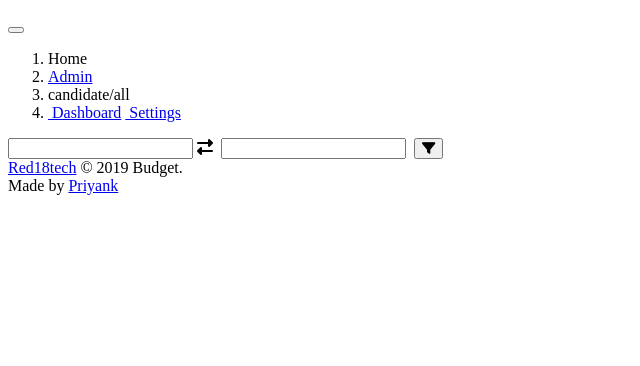
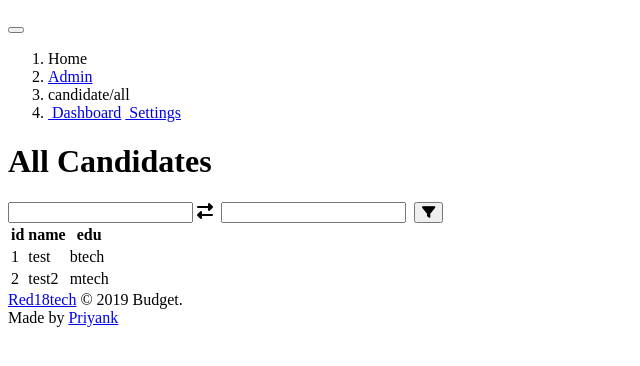
Before and after one commit to priyank-py/HRPannel, a Django app: page /candidate/all in a window 1280 px wide. Shown: the part 330-696 px from the top of the page, without its empty margins (0-640 px from the left). Run offline with Django 3.2, Linux system fonts and the light colour scheme; some libraries are stand-ins or nearby versions.

Commit message:
export csv, table for all candidates

```diff
--- a/candidates/models.py
+++ b/candidates/models.py
@@ -121,7 +121,7 @@ class HRRemark(models.Model):
         verbose_name_plural = _("HRRemarks")
 
     def __str__(self):
-        return f'{self.hr.name} review {self.candidate.name}'
+        return f'{self.hr.user.username} review {self.candidate.name}'
 
     def get_absolute_url(self):
         return reverse("HRRemark_detail", kwargs={"pk": self.pk})
--- a/candidates/urls.py
+++ b/candidates/urls.py
@@ -1,6 +1,9 @@
 from django.urls import path
 from . import views
+from django.views.generic import TemplateView
 
 urlpatterns = [
     path('all', views.all_candidates, name="all_candidates"),
+    # path('bout/', TemplateView.as_view(template_name="about.html")),
+    # path('about/', vGreetingView.as_view(greeting="G'day")),
 ]
--- a/templates/candidates/all.html
+++ b/templates/candidates/all.html
@@ -3,13 +3,37 @@
 
 {% block content %}
 
-<div class="container-fluid text-center filter-fields">
+<div class="container-fluid my-5 mx-auto text-center filter-fields">
+    <h1 class="text-muted text-center my-4">All Candidates</h1>
     <form class="d-flex justify-content-center align-items-center" action="" method="post">
         <input class="" type="text" name="" id="">&nbsp;<i class="fas fa-exchange-alt"></i>&nbsp;
         <input type="text" name="" id="">&nbsp;
         <button class="btn btn-dark"><i class="fas fa-filter"></i></button>
         {% comment %} <input class="btn btn-primary " type="submit" name="" id="" value=""> {% endcomment %}
     </form>
+
+    <table class="table table-striped table-inverse mx-auto my-4">
+        <thead class="thead-inverse">
+            <tr>
+                <th scope="col">id</th>
+                <th scope="col">name</th>
+                <th scope="col">edu</th>
+            </tr>
+            </thead>
+            <tbody>
+                <tr>
+                    <td scope="row">1</td>
+                    <td>test</td>
+                    <td>btech</td>
+                </tr>
+                <tr>
+                    <td scope="row">2</td>
+                    <td>test2</td>
+                    <td>mtech</td>
+                </tr>
+            </tbody>
+    </table>
+
 </div>
 
 
```
Also changed, not shown: candidates/admin.py (+16 -2 lines), candidates/views.py (+11 -0 lines), templates/about.html (added, +7 -0 lines).
